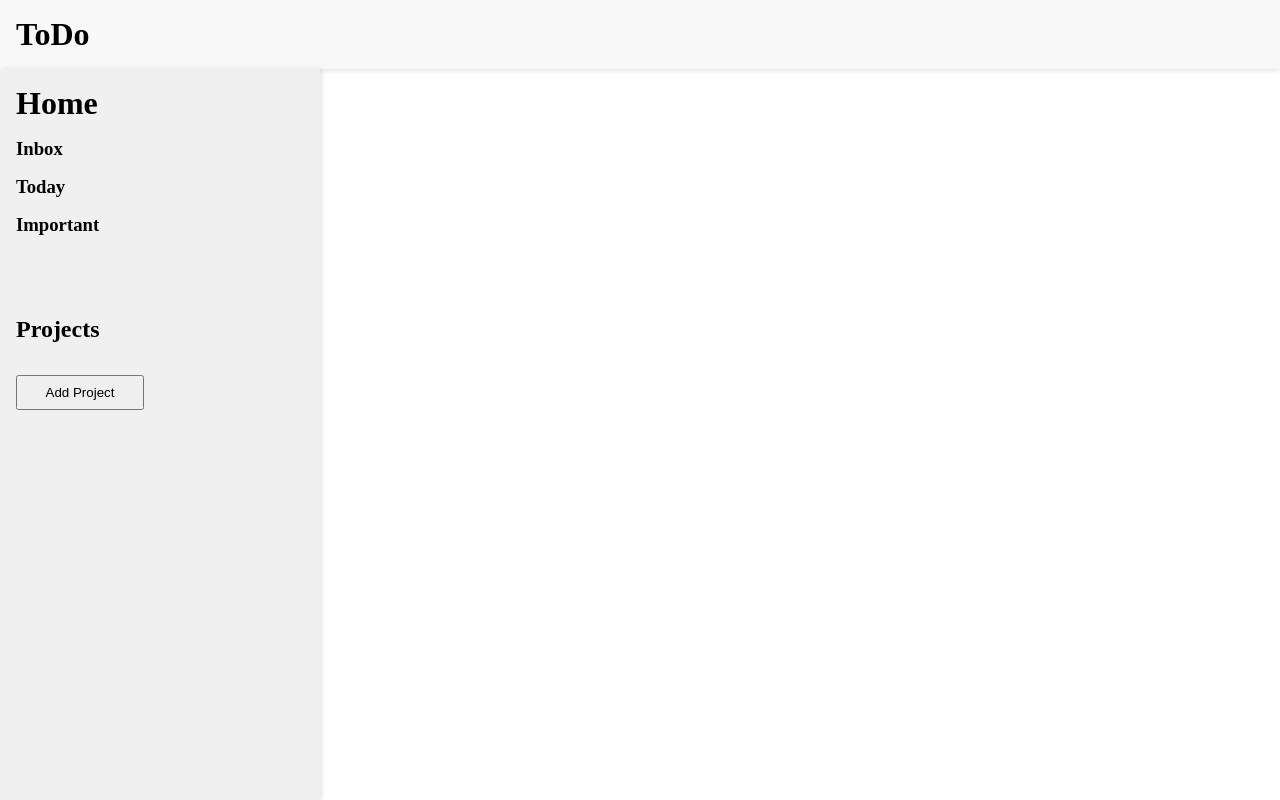
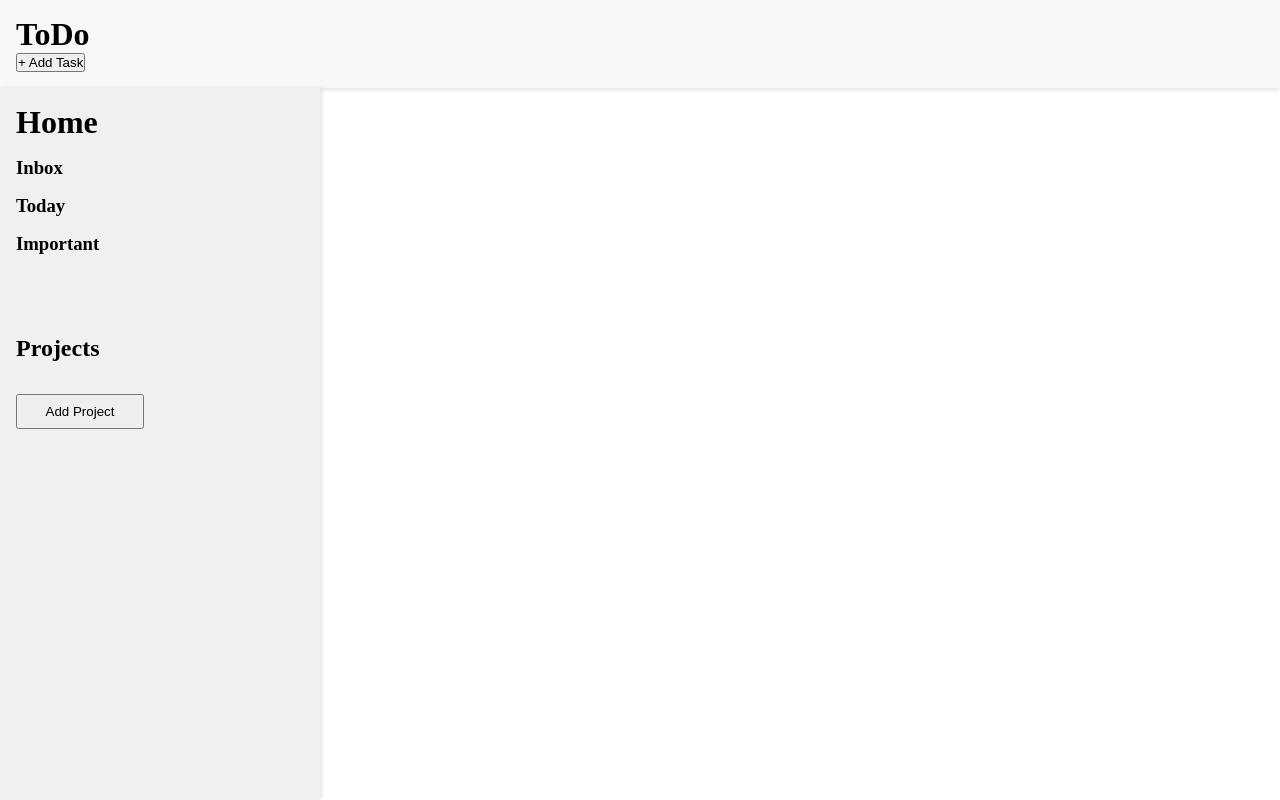
Before and after one commit to Calaxsys/ToDoList-TOP, a website built with webpack: page src/index.html in a window 1280 px wide. Built offline with nearby package versions, Linux system fonts and the light colour scheme.

Commit message:
Moved form displays out of side nav bar

```diff
--- a/src/UI.js
+++ b/src/UI.js
@@ -13,12 +13,26 @@ function initialLoad() {
         <ul id="projects-list"></ul>
         <button id="add-project-btn">Add Project</button>
       </div>
-      <!-- Popup Form -->
+    `;
+
+  const formDisplays = document.querySelector("#main-body");
+  formDisplays.innerHTML = `
+      <!-- Project Popup Form -->
       <div id="project-form-popup" class="popup">
         <form id="project-form" class="popup-content">
           <label for="project-name">Title:</label>
           <input type="text" id="project-name" name="project-name" required>
           <button type="submit">Add Project</button>
+          <button type="button" id="cancel">Cancel</button>
+        </form>
+      </div>
+
+      <!-- Task Popup Form -->
+      <div id="task-form-popup" class="popup">
+        <form id="task-form" class="popup-content">
+          <label for"task-name">Title:</label>
+          <input type="text" id="task-name" name="task-name" required>
+          <button type="submit">Add Task</button>
           <button type="button" id="cancel">Cancel</button>
         </form>
       </div>
@@ -33,7 +47,7 @@ function initialLoad() {
     .addEventListener("submit", handleProjectFormSubmit);
   document
     .getElementById("cancel")
-    .addEventListener("cancel", cancelProjectForm);
+    .addEventListener("click", cancelProjectForm);
 
   //Display projects from local storage
   displayProjectsFromStorage(projects);
--- a/src/index.html
+++ b/src/index.html
@@ -8,6 +8,7 @@
   <body>
     <header id="header">
       <h1>ToDo</h1>
+      <button id="add-task-btn">+ Add Task</button>
     </header>
     <div class="container">
       <div id="sidebar">
```
